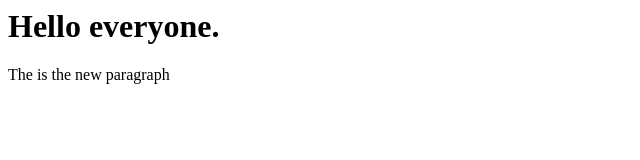
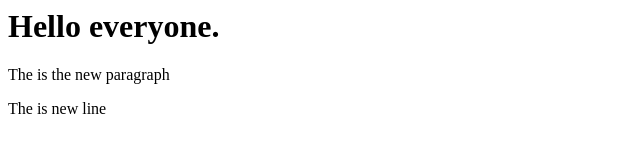
Before and after one commit to Madhav-kolasani/Localrepo, a plain HTML site: page index.html in a window 1280 px wide. Shown: the whole page, without its empty margins (0-640 px from the left). Drawn offline with Linux system fonts and the light colour scheme.

Commit message:
new paragraph added

```diff
--- a/index.html
+++ b/index.html
@@ -1,2 +1,3 @@
 <h1>Hello everyone.</h1>
 <p>The is the new paragraph</p>
+<p>The is new line</p>
```
